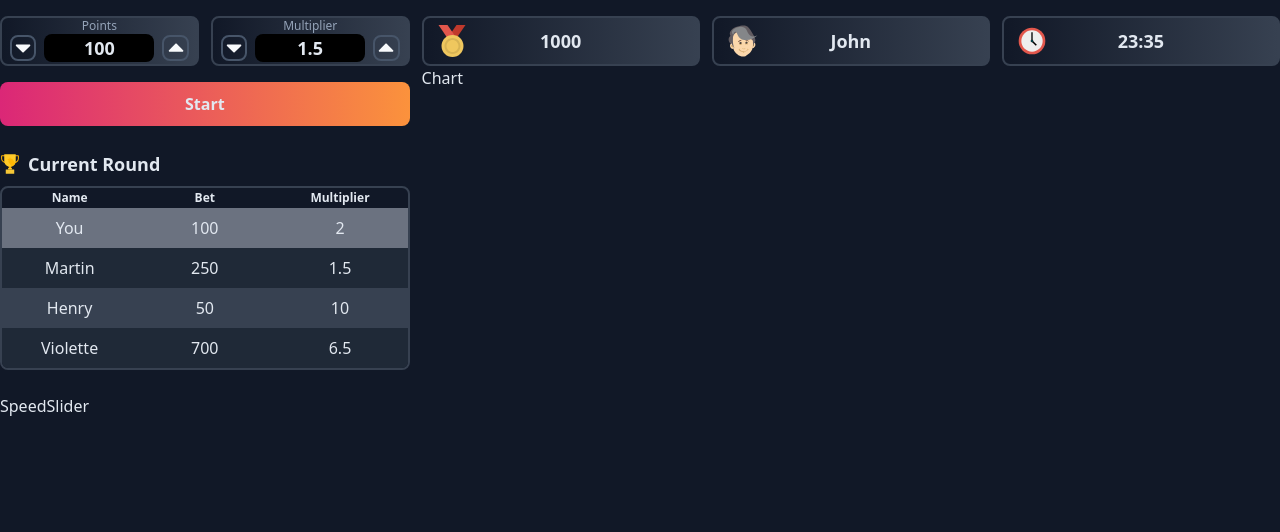
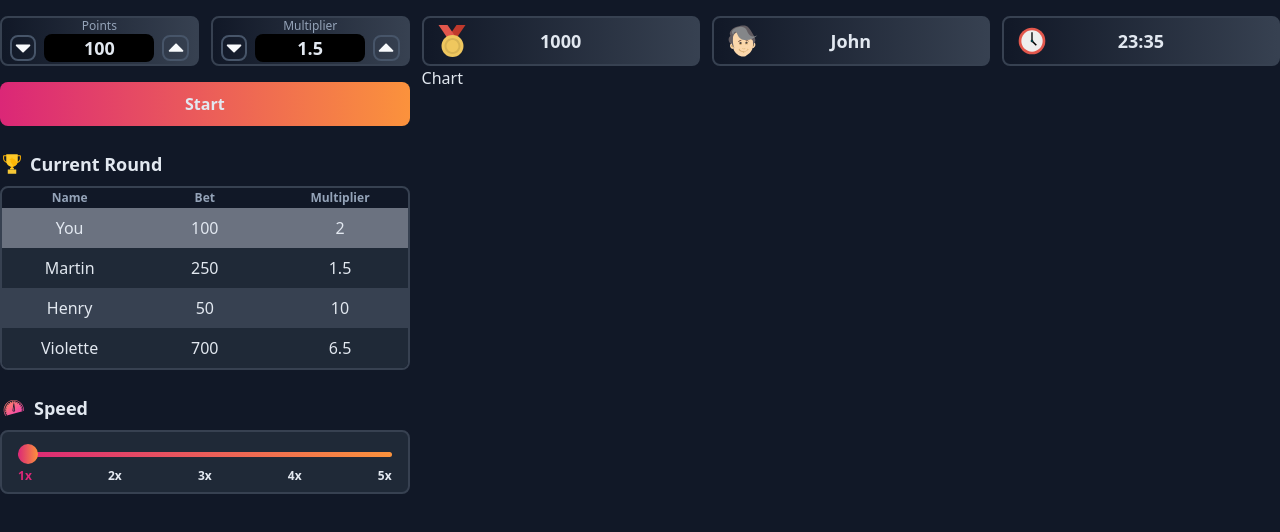
Before and after one commit to Aegario/guess-the-number, a React (Vite) app: page / in a window 1280 px wide. Shown: the top 532 px of the page. Built offline with nearby package versions, Linux system fonts and the light colour scheme.

Commit message:
SpeedSlider component was added

```diff
--- a/src/components/Table/Head.tsx
+++ b/src/components/Table/Head.tsx
@@ -8,7 +8,7 @@ export const Head: FC<Props> = ({ items }) => {
   return (
     <tr className="h-4 text-xs">
       {items.map(item => (
-        <th className="py-0.5">{item}</th>
+        <th className="py-0.5 text-slate-400">{item}</th>
       ))}
     </tr>
   )
--- a/src/components/Table/Table.tsx
+++ b/src/components/Table/Table.tsx
@@ -2,16 +2,12 @@ import { FC, ReactElement } from 'react'
 import { Title } from 'components/Title/Title'
 
 interface Props {
-  title: string
-  icon: ReactElement
   head: ReactElement
   body: ReactElement
 }
 
-export const Table: FC<Props> = ({ title, icon, head, body }) => {
+export const Table: FC<Props> = ({ head, body }) => {
   return (
-    <>
-      <Title icon={icon} text={title} />
     <table
       className="w-full table-fixed border-separate border-spacing-0
         overflow-hidden rounded-lg border-2 border-gray-700"
@@ -19,6 +15,5 @@ export const Table: FC<Props> = ({ title, icon, head, body }) => {
       <thead>{head}</thead>
       <tbody>{body}</tbody>
     </table>
-    </>
   )
 }
--- a/src/components/Title/Title.tsx
+++ b/src/components/Title/Title.tsx
@@ -7,7 +7,7 @@ interface Props {
 
 export const Title: FC<Props> = ({ icon, text }) => {
   return (
-    <div className="flex items-center pb-2">
+    <div className="flex items-center pl-0.5 pb-2">
       {icon}
       <p className="pl-2 text-lg font-semibold">{text}</p>
     </div>
--- a/src/features/GameBoard/Settings/RoundStatisticsTable.tsx
+++ b/src/features/GameBoard/Settings/RoundStatisticsTable.tsx
@@ -1,5 +1,5 @@
 import { FC, useEffect, useState } from 'react'
-import { Head, Row, Table } from 'components'
+import { Head, Row, Table, Title } from 'components'
 import { CURRENT_ROUND } from 'mock'
 import { TrophyIcon } from 'icons'
 
@@ -15,9 +15,9 @@ export const RoundStatisticsTable: FC<Props> = () => {
   }, [])
 
   return (
+    <>
+      <Title icon={<TrophyIcon />} text={TABLE_TITLE} />
       <Table
-      title={TABLE_TITLE}
-      icon={<TrophyIcon />}
         head={<Head items={HEADER_ITEMS} />}
         body={
           <>
@@ -28,10 +28,13 @@ export const RoundStatisticsTable: FC<Props> = () => {
                 showContent ? entry.points : '-',
                 showContent ? entry.multiplier : '-',
               ]
-            return <Row key={entry.id} isSpecialRow={isYou} items={cellData} />
+              return (
+                <Row key={entry.id} isSpecialRow={isYou} items={cellData} />
+              )
             })}
           </>
         }
       />
+    </>
   )
 }
--- a/src/features/GameBoard/Settings/SpeedSlider.tsx
+++ b/src/features/GameBoard/Settings/SpeedSlider.tsx
@@ -1,11 +1,54 @@
-import { FC } from 'react'
+import { ChangeEvent, FC, useState } from 'react'
+import classNames from 'classnames'
+import { Title } from 'components'
+import { SpeedIcon } from 'icons'
+
+const TITLE = 'Speed'
+const RANGE = [1, 2, 3, 4, 5]
 
 interface Props {}
 
 export const SpeedSlider: FC<Props> = () => {
+  const [rangeValue, setRangeValue] = useState(1)
+
+  const handleChange = (e: ChangeEvent<HTMLInputElement>) => {
+    const val = +e.target.value
+    setRangeValue(val)
+  }
+
   return (
-    <div>
-      <p>SpeedSlider</p>
-    </div>
+    <>
+      <Title text={TITLE} icon={<SpeedIcon />} />
+      <div
+        className="flex h-16 flex-col items-center justify-end rounded-lg
+        border-2 border-gray-700 bg-gray-800 px-4"
+      >
+        <input
+          type="range"
+          onChange={handleChange}
+          value={rangeValue}
+          className="h-1 w-full"
+          min={1}
+          step={0.05}
+          max={5}
+        />
+
+        {/* datalist is not used because it causes weird pop up behaviour */}
+        <div className="flex w-full justify-between pb-2 pt-3 text-xs">
+          {RANGE.map(rangeItem => {
+            const isActive = rangeValue >= rangeItem
+            return (
+              <span
+                className={classNames('font-semibold', {
+                  'text-pink-600': isActive,
+                })}
+              >
+                {rangeItem}x
+              </span>
+            )
+          })}
+        </div>
+      </div>
+    </>
   )
 }
--- /dev/null
+++ b/src/icons/SpeedIcon.tsx
@@ -0,0 +1,89 @@
+import { FC } from 'react'
+
+interface Props {}
+
+export const SpeedIcon: FC<Props> = () => (
+  <svg
+    version="1.1"
+    width="24px"
+    height="24px"
+    viewBox="0 0 512 512"
+    enable-background="new 0 0 512 512"
+  >
+    <g>
+      <linearGradient
+        id="SVGID_1_"
+        gradientUnits="userSpaceOnUse"
+        x1="148.5545"
+        y1="164.1128"
+        x2="300.1241"
+        y2="363.6475"
+      >
+        <stop offset="0" style={{ stopColor: '#FF7676' }} />
+        <stop offset="1" style={{ stopColor: '#F54EA2' }} />
+      </linearGradient>
+      <path
+        fill="url(#SVGID_1_)"
+        d="M252.266,84.724c-119.141,0-216.07,96.929-216.07,216.07c0,43.873,12.991,85.885,37.612,121.848
+		l14.161-3.781c-3.889-5.412-7.499-11.006-10.821-16.757c-0.03-0.05-0.068-0.094-0.097-0.145c-0.046-0.079-0.081-0.161-0.124-0.241
+		c-8.693-15.129-15.394-31.332-19.944-48.154c-0.045-0.136-0.108-0.261-0.145-0.401c-0.055-0.203-0.094-0.406-0.131-0.609
+		c-4.451-16.801-6.764-34.204-6.764-51.756v-0.001c0-54.024,21.028-104.809,59.211-143.009c0.017-0.018,0.031-0.037,0.048-0.054
+		c0.017-0.017,0.036-0.031,0.053-0.048c38.199-38.183,88.984-59.212,143.01-59.212c54.016,0,104.793,21.022,142.992,59.194
+		c0.024,0.023,0.05,0.043,0.073,0.066c0.023,0.023,0.043,0.049,0.066,0.073c38.17,38.198,59.192,88.975,59.192,142.99
+		c0,6.84-0.347,13.681-1.027,20.449l14.147-3.776c0.42-5.538,0.636-11.126,0.638-16.676
+		C468.346,181.653,371.413,84.724,252.266,84.724z"
+      />
+      <linearGradient
+        id="SVGID_2_"
+        gradientUnits="userSpaceOnUse"
+        x1="162.8027"
+        y1="183.0075"
+        x2="297.3837"
+        y2="360.1775"
+      >
+        <stop offset="0" style={{ stopColor: '#FF7676' }} />
+        <stop offset="1" style={{ stopColor: '#F54EA2' }} />
+      </linearGradient>
+      <path
+        fill="url(#SVGID_2_)"
+        d="M412.66,300.8c0-4.14,3.36-7.5,7.5-7.5h19.27c-0.45-11.46-1.91-22.73-4.36-33.72l-18.69,5.01
+		c-0.65,0.17-1.3,0.26-1.94,0.26c-3.32,0-6.35-2.21-7.24-5.56c-1.08-4.01,1.3-8.12,5.3-9.19l18.7-5.01
+		c-3.37-10.86-7.72-21.37-13.02-31.42l-16.76,9.68c-1.18,0.68-2.47,1-3.74,1c-2.6,0-5.12-1.34-6.51-3.75
+		c-2.07-3.59-0.84-8.17,2.75-10.24l16.75-9.68c-6.03-9.5-12.97-18.5-20.76-26.92l-13.62,13.62c-1.46,1.47-3.39,2.2-5.3,2.2
+		c-1.92,0-3.84-0.73-5.31-2.2c-2.93-2.93-2.93-7.67,0-10.6l13.62-13.63c-8.41-7.78-17.42-14.72-26.92-20.75l-9.67,16.75
+		c-1.39,2.4-3.91,3.75-6.5,3.75c-1.28,0-2.56-0.33-3.75-1.01c-3.58-2.07-4.81-6.66-2.74-10.24l9.68-16.77
+		c-10.06-5.29-20.57-9.65-31.43-13.01l-5.01,18.7c-0.89,3.35-3.92,5.56-7.24,5.56c-0.64,0-1.29-0.09-1.94-0.26
+		c-4-1.07-6.38-5.18-5.3-9.19l5-18.68c-10.98-2.45-22.26-3.92-33.71-4.36v19.27c0,4.14-3.36,7.5-7.51,7.5c-4.14,0-7.5-3.36-7.5-7.5
+		v-19.27c-11.45,0.44-22.73,1.91-33.71,4.36l5,18.68c1.08,4-1.3,8.12-5.3,9.19c-0.65,0.18-1.3,0.26-1.94,0.26
+		c-3.32,0-6.35-2.21-7.24-5.56l-5.02-18.7c-10.85,3.36-21.36,7.72-31.42,13.01l9.68,16.77c2.07,3.58,0.84,8.17-2.74,10.24
+		c-1.18,0.69-2.47,1.01-3.75,1.01c-2.59,0-5.11-1.35-6.5-3.75l-9.67-16.75c-9.5,6.03-18.51,12.97-26.92,20.75l13.62,13.63
+		c2.93,2.93,2.93,7.67,0,10.6c-1.47,1.47-3.39,2.2-5.31,2.2c-1.91,0-3.83-0.73-5.3-2.2l-13.62-13.62
+		c-7.78,8.42-14.72,17.42-20.76,26.92l16.75,9.68c3.59,2.07,4.82,6.65,2.75,10.24c-1.39,2.41-3.91,3.75-6.5,3.75
+		c-1.27,0-2.56-0.32-3.75-1l-16.76-9.68c-5.3,10.05-9.65,20.56-13.02,31.42l18.7,5.01c4,1.07,6.38,5.18,5.31,9.19
+		c-0.9,3.35-3.93,5.56-7.24,5.56c-0.65,0-1.3-0.09-1.95-0.26l-18.68-5.01c-2.46,10.99-3.92,22.26-4.37,33.72h19.27
+		c4.14,0,7.5,3.36,7.5,7.5s-3.36,7.5-7.5,7.5H65.1c0.46,11.38,1.96,22.66,4.45,33.69l18.6-4.98c4-1.08,8.11,1.3,9.19,5.3
+		c1.07,4-1.31,8.12-5.31,9.19l-18.59,4.98c3.37,10.83,7.72,21.35,12.99,31.4l16.68-9.63c3.59-2.07,8.18-0.84,10.25,2.75
+		c2.07,3.58,0.84,8.17-2.75,10.24l-16.69,9.64c3,4.74,6.2,9.35,9.62,13.82l334.45-89.3c0.74-5.64,1.21-11.36,1.43-17.1h-19.26
+		C416.02,308.3,412.66,304.94,412.66,300.8z M260.09,328.57h-15.65c-10.75,0-19.5-9.54-19.5-21.25c0-0.35,0.02-0.69,0.07-1.03
+		l19.83-144.27c0.51-3.72,3.68-6.48,7.43-6.48c3.74,0,6.91,2.76,7.43,6.48l19.82,144.27c0.05,0.34,0.07,0.68,0.07,1.03
+		C279.59,319.03,270.85,328.57,260.09,328.57z"
+      />
+      <linearGradient
+        id="SVGID_3_"
+        gradientUnits="userSpaceOnUse"
+        x1="232.322"
+        y1="245.9021"
+        x2="266.6376"
+        y2="291.0771"
+      >
+        <stop offset="0" style={{ stopColor: '#FF7676' }} />
+        <stop offset="1" style={{ stopColor: '#F54EA2' }} />
+      </linearGradient>
+      <path
+        fill="url(#SVGID_3_)"
+        d="M239.949,307.748c0.166,3.197,2.154,5.82,4.489,5.82h15.655c2.335,0,4.323-2.623,4.489-5.82
+		l-12.317-89.622L239.949,307.748z"
+      />
+    </g>
+  </svg>
+)
--- a/src/icons/index.ts
+++ b/src/icons/index.ts
@@ -4,3 +4,4 @@ export { ClockIcon } from './ClockIcon'
 export { PersonIcon } from './PersonIcon'
 export { RibbonIcon } from './RibbonIcon'
 export { TrophyIcon } from './TrophyIcon'
+export { SpeedIcon } from './SpeedIcon'
--- a/src/index.css
+++ b/src/index.css
@@ -3,12 +3,65 @@
 @tailwind utilities;
 
 html {
-  @apply text-slate-200 bg-gray-900
+  @apply text-slate-200 bg-gray-900 select-none
 }
-
 
 @layer components {
   .gradient {
     @apply bg-gradient-to-r from-gray-900 to-gray-700
   }
+
+  input[type=range] {
+    -webkit-appearance: none;
+    @apply bg-transparent cursor-pointer appearance-none;
+  }
+
+  /* Track styling */
+
+  /* Chrome, Safari, Edge */
+  input[type=range]::-webkit-slider-runnable-track {
+    height: 5px;
+    @apply rounded-full bg-gradient-to-r from-pink-600 to-orange-400;
+  }
+
+  /* Mozilla */
+  input[type=range]::-moz-range-track {
+    @apply bg-gray-600 rounded-full;
+    height: 4px;
+  }
+
+  input[type=range]::-moz-range-progress {
+    @apply rounded-full bg-gradient-to-r from-pink-600 to-orange-400;
+    height: 4px;
+  }
+
+  /* Thumb styling */
+
+  /* Chrome, Safari, Edge */
+  input[type=range]::-webkit-slider-thumb {
+    -webkit-appearance: none;
+    appearance: none;
+    @apply border-none
+    bg-gradient-to-r
+    from-pink-600
+    to-orange-400
+    h-[20px]
+    w-[20px]
+    mt-[-8px]
+    rounded-full;
+  }
+
+  /* Firefox */
+  input[type=range]::-moz-range-thumb {
+    -webkit-appearance: none;
+    appearance: none;
+    @apply border-none
+    bg-gradient-to-r
+    from-pink-600
+    to-orange-400
+    h-[20px]
+    w-[20px]
+    mt-[-8px]
+    rounded-full;
+  }
 }
```
Lines whose indentation alone changed are shown as unchanged.
